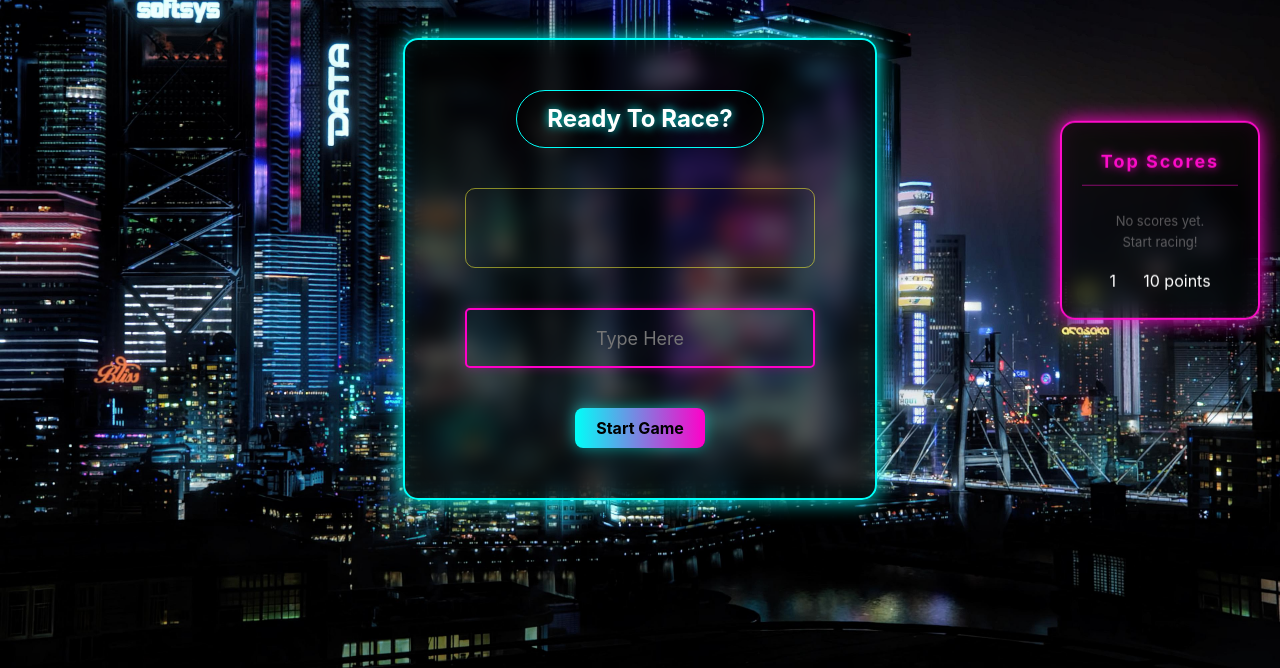
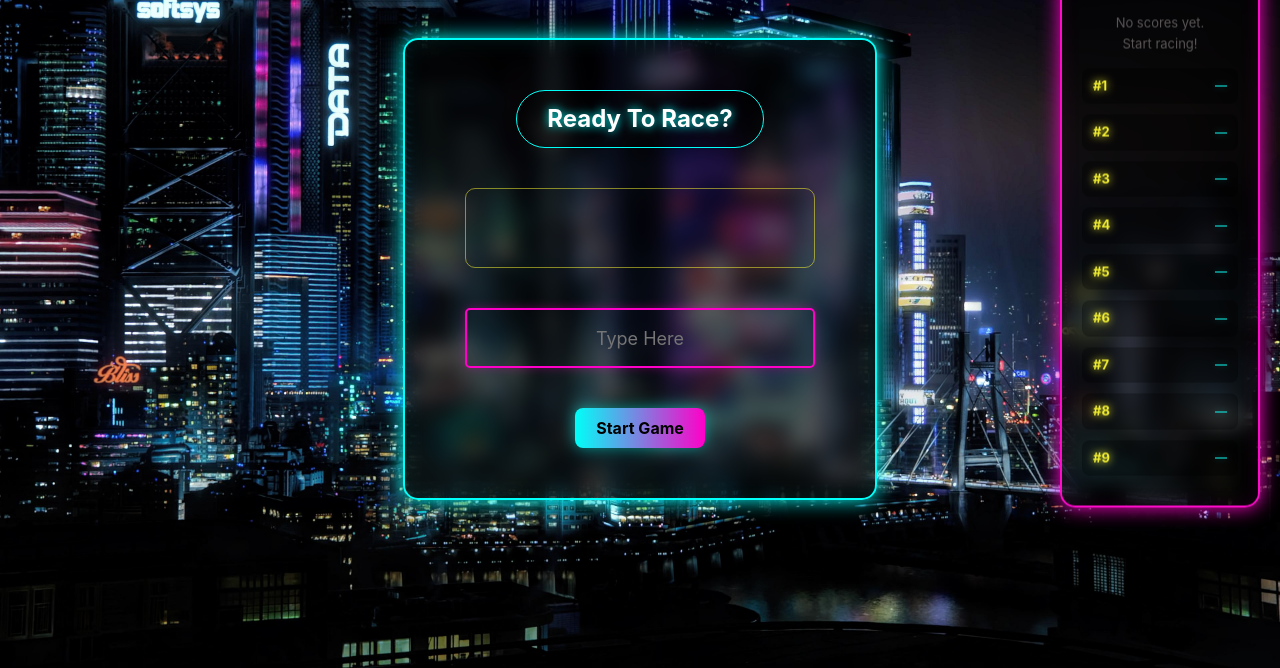
Before and after one commit to Ferguson-09/key-race, a plain HTML site: page index.html in a window 1280 px wide. Shown: the part 132-800 px from the top of the page. Drawn offline with Linux system fonts and the light colour scheme.

Commit message:
adjust board

```diff
--- a/assets/styles/style.css
+++ b/assets/styles/style.css
@@ -274,7 +274,7 @@
     top: 44%;
     right: 20px;
     transform: translateY(-50%);
-    background: #00000099;
+    background: #03030399;
     backdrop-filter: blur(10px);
     border: 2px solid #ff0bca;
     border-radius: 15px;
@@ -305,46 +305,37 @@
 
 .score-empty {
     text-align: center;
-    color: #fcf7f755;
+    color: #fff7f755;
     font-size: 13px;
-    margin: 10px 0;
+    margin: 0 0 8px 0;
     line-height: 1.6;
 }
 
-.score-entry {
+.score-row {
     display: flex;
     align-items: center;
-    gap: 8px;
-    padding: 7px 8px;
+    justify-content: space-between;
+    padding: 7px 10px;
     border-radius: 8px;
     background: #00000044;
-    border: 1px solid #ffffff11;
-    font-size: 13px;
+    border: 1px solid #05050511;
+    margin-bottom: 5px;
 }
 
-.score-rank {
-    color: #faf62a;
+.rank {
+    color: #f0ed31;
     font-weight: bold;
-    text-shadow: 0 0 8px #fdfa29;
-    min-width: 22px;
-    font-size: 12px;
+    font-size: 13px;
+    text-shadow: 0 0 8px #fffc3a;
+    margin: 0;
+    min-width: 28px;
 }
 
-.score-hits {
-    color: #0cfff7;
-    text-shadow: 0 0 6px #05fdf566;
-    flex: 1;
-}
-
-.score-wpm {
-    color: #ff06c9;
-    text-shadow: 0 0 6px #fd07c866;
+.pts {
+    color: #11fdf5;
     font-size: 12px;
-}
-
-.ferguson {
-    display: flex;
-    justify-content: space-evenly;
+    text-shadow: 0 0 6px #11fcf466;
+    margin: 0;
 }
 
 
--- a/index.html
+++ b/index.html
@@ -33,13 +33,20 @@
                 </div>
             </div>
              <div class="scoreboard">
-                    <h3 class="scoreboard-title">Top Scores</h3>
-                    <div class="score-list">
-                        <p class="score-empty">No scores yet.<br>Start racing!</p>
-                        <!-- Format of the divs -->
-                         <div class="ferguson"><p class="rank">1 </p><p class="pts">10 points</p></div>
-                    </div>
+                <h3 class="scoreboard-title">Top Scores</h3>
+                <div class="score-list">
+                    <p class="score-empty">No scores yet.<br>Start racing!</p>
+                    <div class="score-row" id="rank-1"><p class="rank">#1</p><p class="pts">—</p></div>
+                    <div class="score-row" id="rank-2"><p class="rank">#2</p><p class="pts">—</p></div>
+                    <div class="score-row" id="rank-3"><p class="rank">#3</p><p class="pts">—</p></div>
+                    <div class="score-row" id="rank-4"><p class="rank">#4</p><p class="pts">—</p></div>
+                    <div class="score-row" id="rank-5"><p class="rank">#5</p><p class="pts">—</p></div>
+                    <div class="score-row" id="rank-6"><p class="rank">#6</p><p class="pts">—</p></div>
+                    <div class="score-row" id="rank-7"><p class="rank">#7</p><p class="pts">—</p></div>
+                    <div class="score-row" id="rank-8"><p class="rank">#8</p><p class="pts">—</p></div>
+                    <div class="score-row" id="rank-9"><p class="rank">#9</p><p class="pts">—</p></div>
                 </div>
+            </div>
             <div class="overlay">
                 <p class="countdown"></p>
             </div>
```
